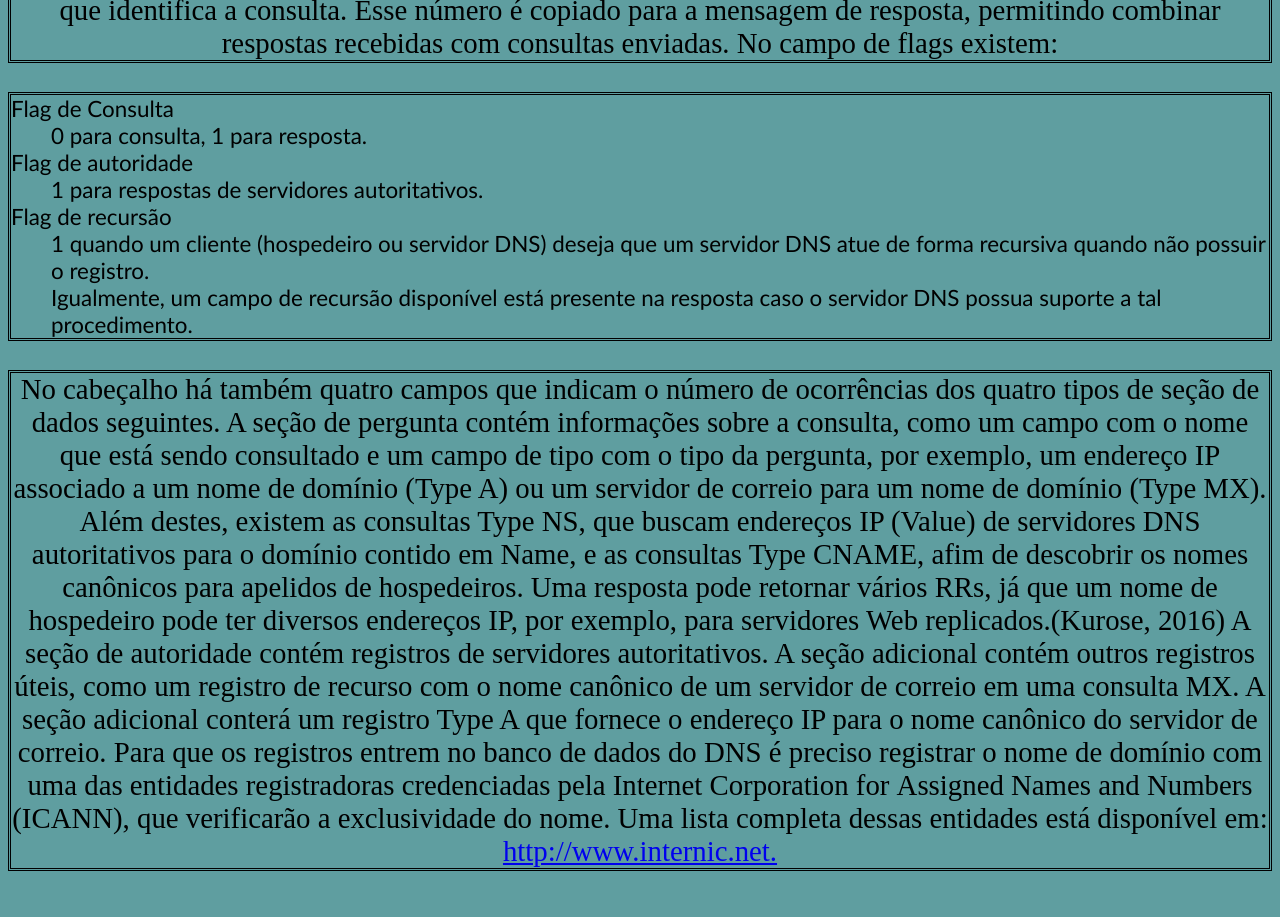
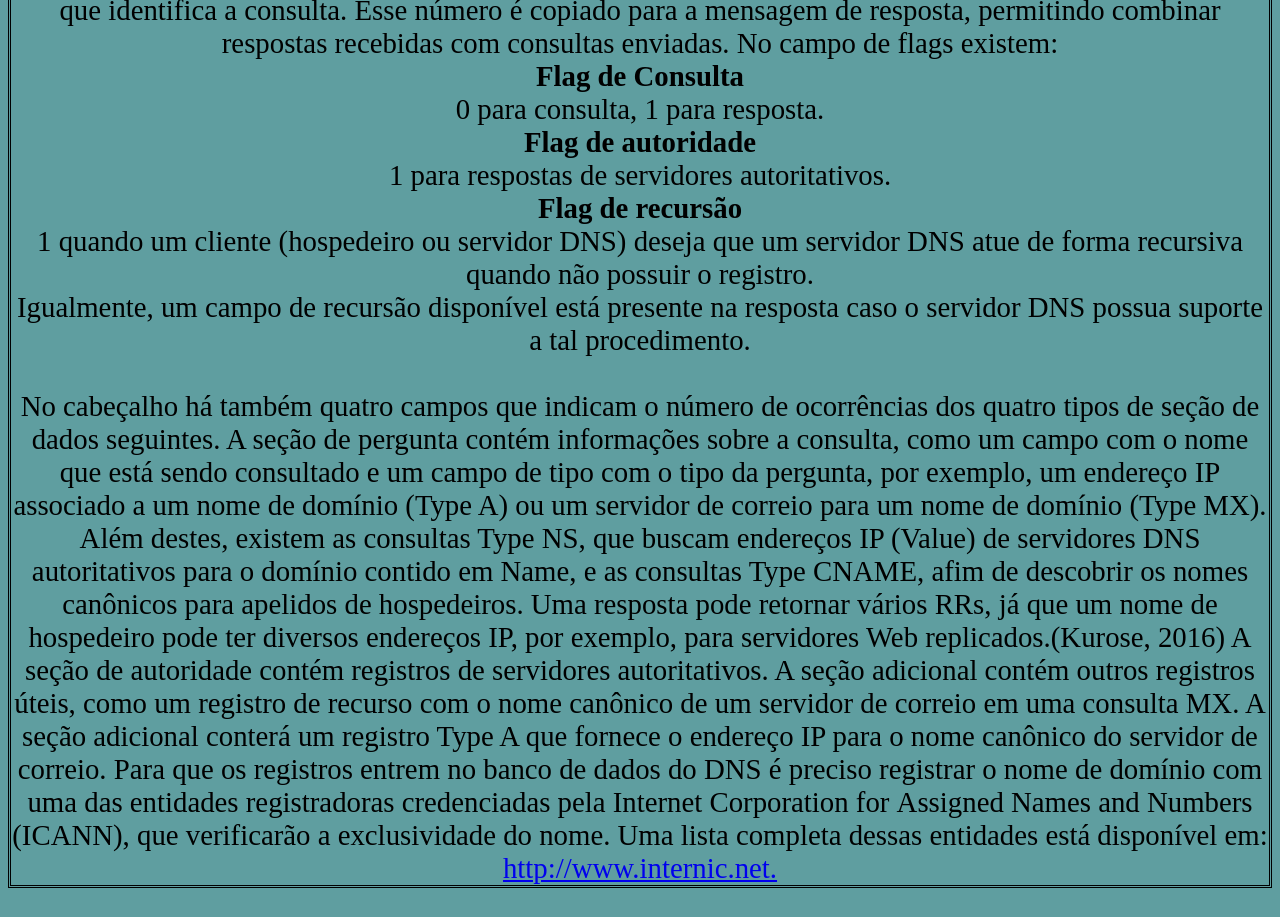
Before and after one commit to TSaytson/teste-trabalho-redes, a plain HTML site: page index.html in a window 1280 px wide. Shown: the part 3320-4237 px from the top of the page. Drawn offline with Linux system fonts and the light colour scheme.

Commit message:
ajuste para celular

```diff
--- a/index.html
+++ b/index.html
@@ -73,24 +73,19 @@
         O campo "indetificação" é um número de 16 bits que identifica
         a consulta. Esse número é copiado para a mensagem de resposta,
         permitindo combinar respostas recebidas com consultas enviadas.
-        No campo de flags existem:
-        <dl>
-          <dt>Flag de Consulta</dt>
-            <dd>0 para consulta, 1 para resposta.</dd>
-          <dt>Flag de autoridade</dt>
-            <dd>1 para respostas de servidores autoritativos.</dd>
-          <dt>Flag de recursão</dt>
-            <dd>1 quando um cliente (hospedeiro ou servidor DNS)
-              deseja que um servidor DNS atue de forma recursiva
-              quando não possuir o registro.
-            </dd>
-            <dd>Igualmente, um campo de recursão disponível está
-              presente na resposta caso o servidor DNS possua
-              suporte a tal procedimento.
-            </dd>
-          </dt>
-        </dl>
-        <p>
+        No campo de flags existem:<br>
+        <strong>Flag de Consulta</strong><br>
+            0 para consulta, 1 para resposta.<br>
+          <strong>Flag de autoridade</strong><br>
+            1 para respostas de servidores autoritativos.<br>
+          <strong>Flag de recursão</strong><br>
+            1 quando um cliente (hospedeiro ou servidor DNS)
+            deseja que um servidor DNS atue de forma recursiva
+            quando não possuir o registro.<br>
+            Igualmente, um campo de recursão disponível está
+            presente na resposta caso o servidor DNS possua
+            suporte a tal procedimento.<br>
+            <br>
         No cabeçalho há também quatro campos que indicam o número
         de ocorrências dos quatro tipos de seção de dados seguintes.
         A seção de pergunta contém informações sobre a consulta,
```
Also changed, not shown: bibliography.html (+1 -0 lines), cache-poisoning.html (+1 -0 lines), flood-attack.html (+1 -0 lines), hijacking.html (+1 -0 lines), spoofing.html (+1 -0 lines), subdomain.html (+1 -0 lines), tunneling.html (+1 -0 lines).
